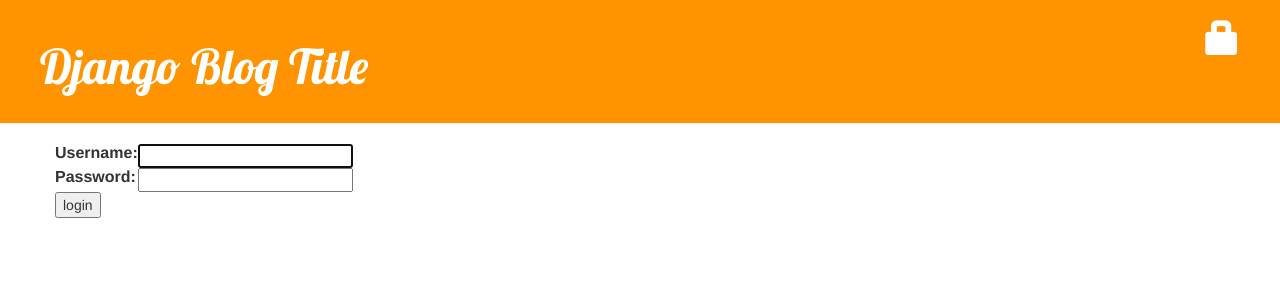
After one commit to kiddyboi/django_testv2, a Django app: page /accounts/login/ in a window 1280 px wide. The commit adds this page. Shown: the top 300 px of the page. Run offline with Django 3.2, Linux system fonts and the light colour scheme; some libraries are stand-ins or nearby versions.

Commit message:
Added Login/Logut Function

```diff
--- a/blog/templates/blog/base.html
+++ b/blog/templates/blog/base.html
@@ -12,6 +12,9 @@
             {% if user.is_authenticated %}
                 <a href="{% url 'post_new' %}" class="top-menu"><span class="glyphicon glyphicon-plus"></span></a>
                 <a href="{% url 'post_draft_list' %}" class="top-menu"><span class="glyphicon glyphicon-edit"></span></a>
+                <p class="top-menu">Hello {{ user.username }} <small>(<a href="{% url 'logout' %}">Log out</a>)</small></p>
+            {% else %}
+                <a href="{% url 'login' %}" class="top-menu"><span class="glyphicon glyphicon-lock"></span></a>
             {% endif %}
             <h1><a href="/">Django Blog Title</a></h1>
         </div>
--- a/blog/templates/blog/post_detail.html
+++ b/blog/templates/blog/post_detail.html
@@ -10,8 +10,10 @@
             <a class="btn btn-default" href="{% url 'post_publish' pk=post.pk %}">Publish</a>
         {% endif %}
         {% if user.is_authenticated %}
-		     <a class="btn btn-default" href="{% url 'post_edit' pk=post.pk %}"><span class="glyphicon glyphicon-pencil"></span></a>
-             <a class="btn btn-default" href="{% url 'post_remove' pk=post.pk %}"><span class="glyphicon glyphicon-remove"></span></a>
+		    <a class="btn btn-default" href="{% url 'post_edit' pk=post.pk %}"><span class="glyphicon glyphicon-pencil"></span></a>
+            <a class="btn btn-default" href="{% url 'post_remove' pk=post.pk %}"><span class="glyphicon glyphicon-remove"></span></a>
+        {% else %}
+            <a href="{% url 'login' %}" class="top-menu"><span class="glyphicon glyphicon-lock"></span></a>
 		{% endif %}
         <h1>{{ post.title }}</h1>
         <p>{{ post.text|linebreaksbr }}</p>
--- /dev/null
+++ b/blog/templates/registration/login.html
@@ -0,0 +1,24 @@
+{% extends "blog/base.html" %}
+
+{% block content %}
+    {% if form.errors %}
+        <p>Your username and password didn't match. Please try again.</p>
+    {% endif %}
+
+    <form method="post" action="{% url 'login' %}">
+    {% csrf_token %}
+        <table>
+        <tr>
+            <td>{{ form.username.label_tag }}</td>
+            <td>{{ form.username }}</td>
+        </tr>
+        <tr>
+            <td>{{ form.password.label_tag }}</td>
+            <td>{{ form.password }}</td>
+        </tr>
+        </table>
+
+        <input type="submit" value="login" />
+        <input type="hidden" name="next" value="{{ next }}" />
+    </form>
+{% endblock %}
--- a/blog/views.py
+++ b/blog/views.py
@@ -1,6 +1,7 @@
 from django.utils import timezone
 from django.shortcuts import render, get_object_or_404
 from django.shortcuts import redirect
+from django.contrib.auth.decorators import login_required
 from .models import Post
 from .forms import PostForm
 
@@ -12,6 +13,7 @@ def post_detail(request, pk):
     post = get_object_or_404(Post, pk=pk)
     return render(request, 'blog/post_detail.html', {'post': post})
 
+@login_required
 def post_new(request):
     if request.method == "POST":
         form = PostForm(request.POST)
@@ -25,6 +27,7 @@ def post_new(request):
         form = PostForm()
     return render(request, 'blog/post_edit.html', {'form': form})
 
+@login_required
 def post_edit(request, pk):
     post = get_object_or_404(Post, pk=pk)
     if request.method == "POST":
@@ -39,15 +42,18 @@ def post_edit(request, pk):
         form = PostForm(instance=post)
     return render(request, 'blog/post_edit.html', {'form': form})
 
+@login_required
 def post_draft_list(request):
 	posts = Post.objects.filter(published_date__isnull=True).order_by('created_date')
 	return render(request, 'blog/post_draft_list.html', {'posts': posts})
 
+@login_required
 def post_publish(request, pk):
     post = get_object_or_404(Post, pk=pk)
     post.publish()
     return redirect('post_detail', pk=pk)
 
+@login_required
 def post_remove(request, pk):
     post = get_object_or_404(Post, pk=pk)
     post.delete()
--- a/mysite/settings.py
+++ b/mysite/settings.py
@@ -70,6 +70,7 @@ TEMPLATES = [
 
 WSGI_APPLICATION = 'mysite.wsgi.application'
 
+LOGIN_REDIRECT_URL = '/'
 
 # Database
 # https://docs.djangoproject.com/en/1.11/ref/settings/#databases
--- a/mysite/urls.py
+++ b/mysite/urls.py
@@ -16,7 +16,11 @@ Including another URLconf
 from django.conf.urls import include, url
 from django.contrib import admin
 
+from django.contrib.auth import views
+
 urlpatterns = [
-    url(r'^admin/', admin.site.urls),
+    url(r'^admin/', include(admin.site.urls)),
+    url(r'^accounts/login/$', views.login, name='login'),
+    url(r'^accounts/logout/$', views.logout, name='logout', kwargs={'next_page': '/'}),
     url(r'', include('blog.urls')),
 ]
```
